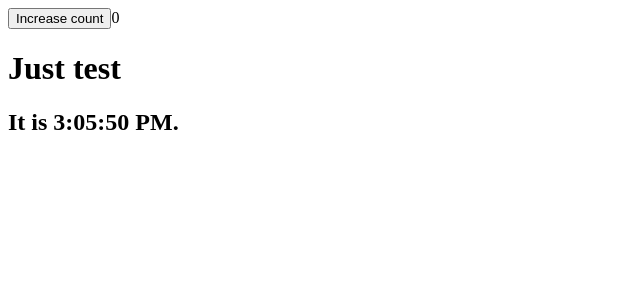
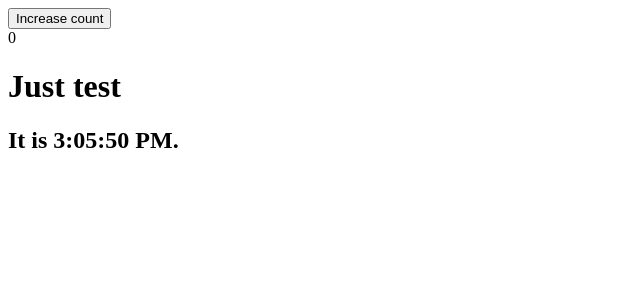
Before and after one commit to dobosalpar/ReactTest, a React (Create React App) app: page / in a window 1280 px wide. Shown: the top 300 px of the page, without its empty margins (0-640 px from the left). Built offline with nearby package versions, Linux system fonts and the light colour scheme; the HTML template or start-up script is replaced by a standard one.

Commit message:
the state passed as props, using bind the method in the constructor, changed method name

```diff
--- a/src/App.js
+++ b/src/App.js
@@ -6,27 +6,31 @@ class App extends Component {
     super();
     this.test = {date: new Date()};
     this.state = {count: 0};
+    this.onClickButton = this.onClickButton.bind(this);
   }
 
-  increaseCount() {
+  /*increaseCount() {
     this.state.count = this.state.count + 1;
-  }
+  }*/
 
-  OnClickButton = () => {
+  //onClickButton = () => {   //   This works, but this is an experimental solution. It is advised to bind the method in the constructor.
+  onClickButton() {
     this.setState(({ count }) => ({
       count: count + 1
     }));
   };
 
+  // method names are starting with a small case
+
+  ////The state has to be passed as props to the CountPresenter component. I know it wasn't made clear in the description :|
   render() {
     return (
       <div>
-         <button onClick={this.OnClickButton}>
+         <button onClick={this.onClickButton}>
           Increase count
         </button>
 
-        {this.state.count}
-        <CountPresenter />
+        <CountPresenter count={this.state.count} />
         <div>
           <h1>Just test</h1>
           <h2>It is {this.test.date.toLocaleTimeString()}.</h2>
```
